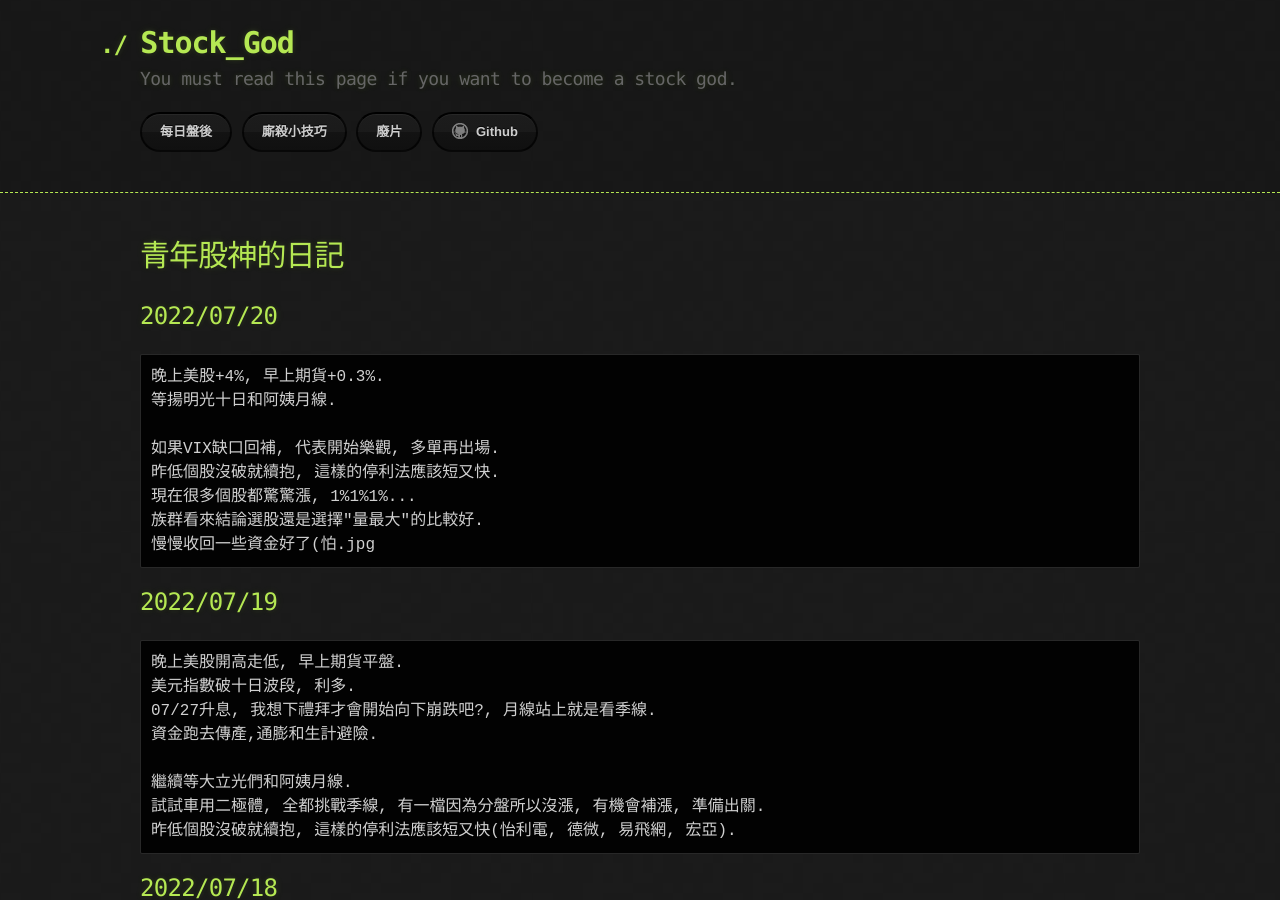
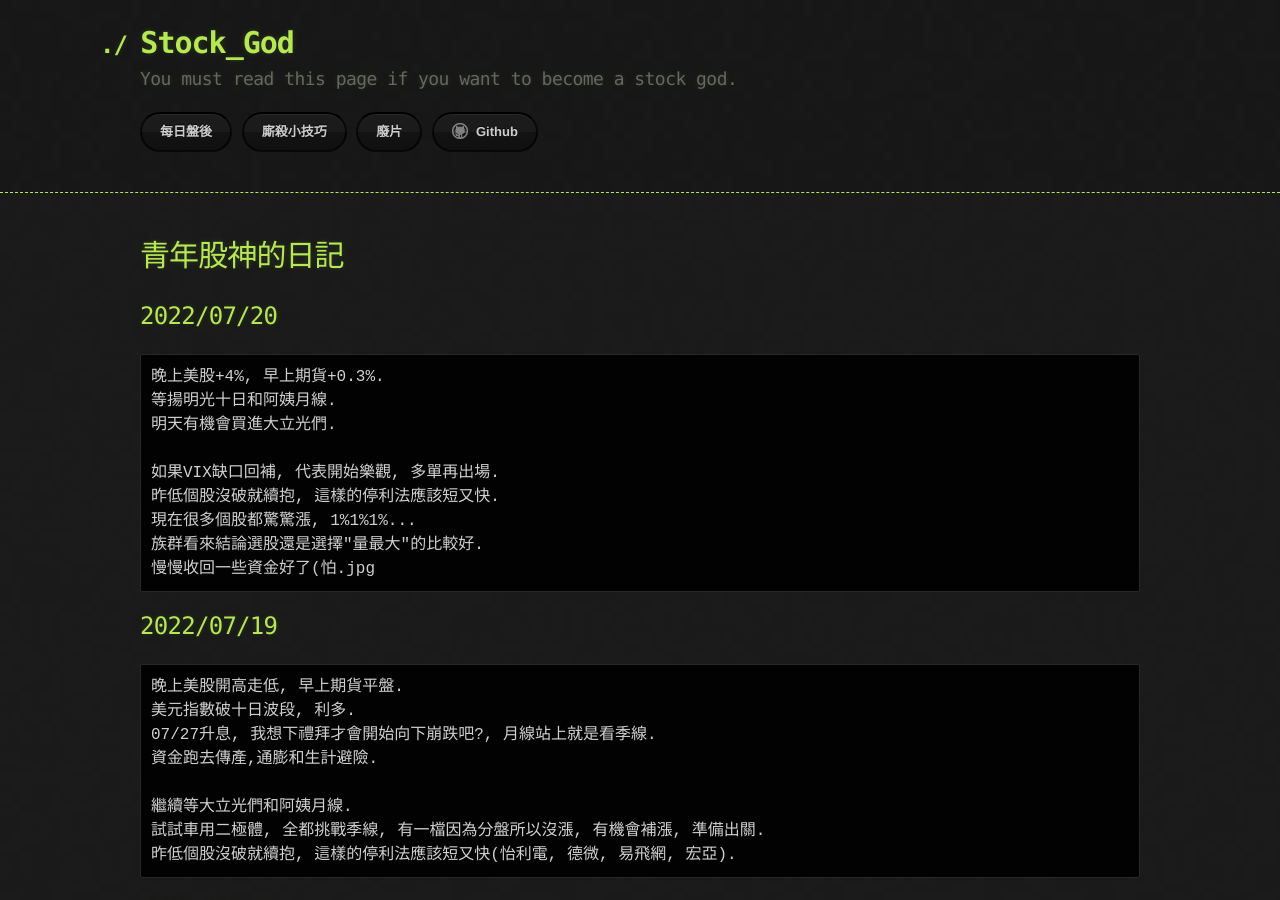
Before and after one commit to lepg5487/Stock_God, a Jekyll site: the page built from index.md, in a window 1280 px wide and 900 px high. Built offline with Jekyll 4.4.1, drawn with Linux system fonts in a browser that asks for light colours; our own code applies the rules of GitHub Pages for plain Markdown files.

Commit message:
Update index.md

````diff
--- a/index.md
+++ b/index.md
@@ -7,6 +7,7 @@ layout: testlayouts
 ```
 晚上美股+4%, 早上期貨+0.3%.
 等揚明光十日和阿姨月線.
+明天有機會買進大立光們.
 
 如果VIX缺口回補, 代表開始樂觀, 多單再出場.
 昨低個股沒破就續抱, 這樣的停利法應該短又快.
````
